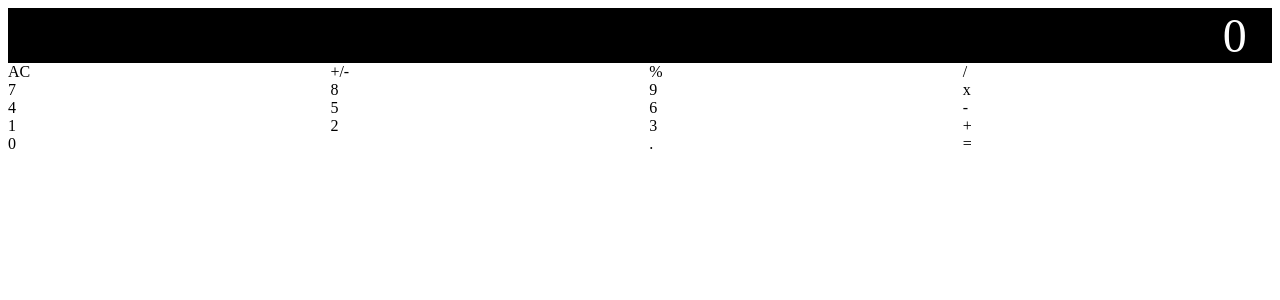
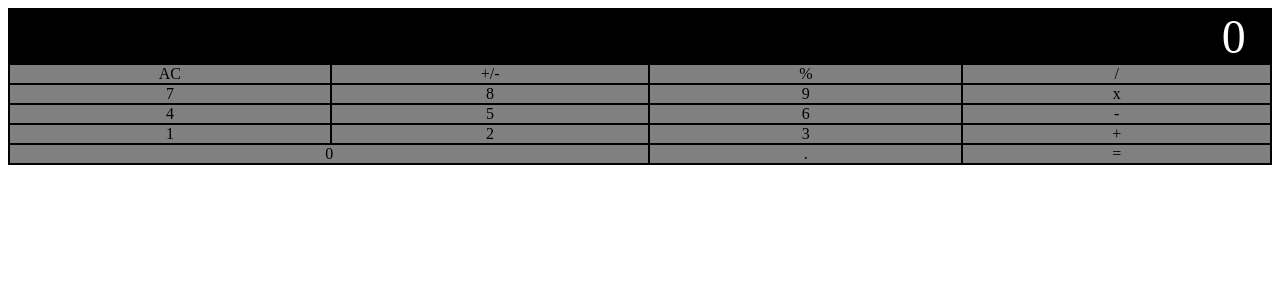
Before and after one commit to lafferjm/vue-calculator, a Vue app: page / in a window 1280 px wide. Shown: the top 300 px of the page. Built offline with nearby package versions, Linux system fonts and the light colour scheme.

Commit message:
some button styles

```diff
--- a/src/components/Button.vue
+++ b/src/components/Button.vue
@@ -1,5 +1,5 @@
 <template>
-    <div>
+    <div class="button-style">
         {{text}}
     </div>
 </template>
@@ -10,3 +10,12 @@ export default {
     props: ['text']
 }
 </script>
+
+<style scoped>
+.button-style {
+    text-align: center;
+    vertical-align: center;
+    background-color: gray;
+    border: 1px solid black;
+}
+</style>
--- a/src/components/Calculator.vue
+++ b/src/components/Calculator.vue
@@ -46,6 +46,7 @@ export default {
     display: grid;
     grid-template-columns: auto auto auto auto;
     grid-template-rows: auto auto auto auto auto auto;
+    border: 1px solid black;
 }
 
 .zero-container {
```
